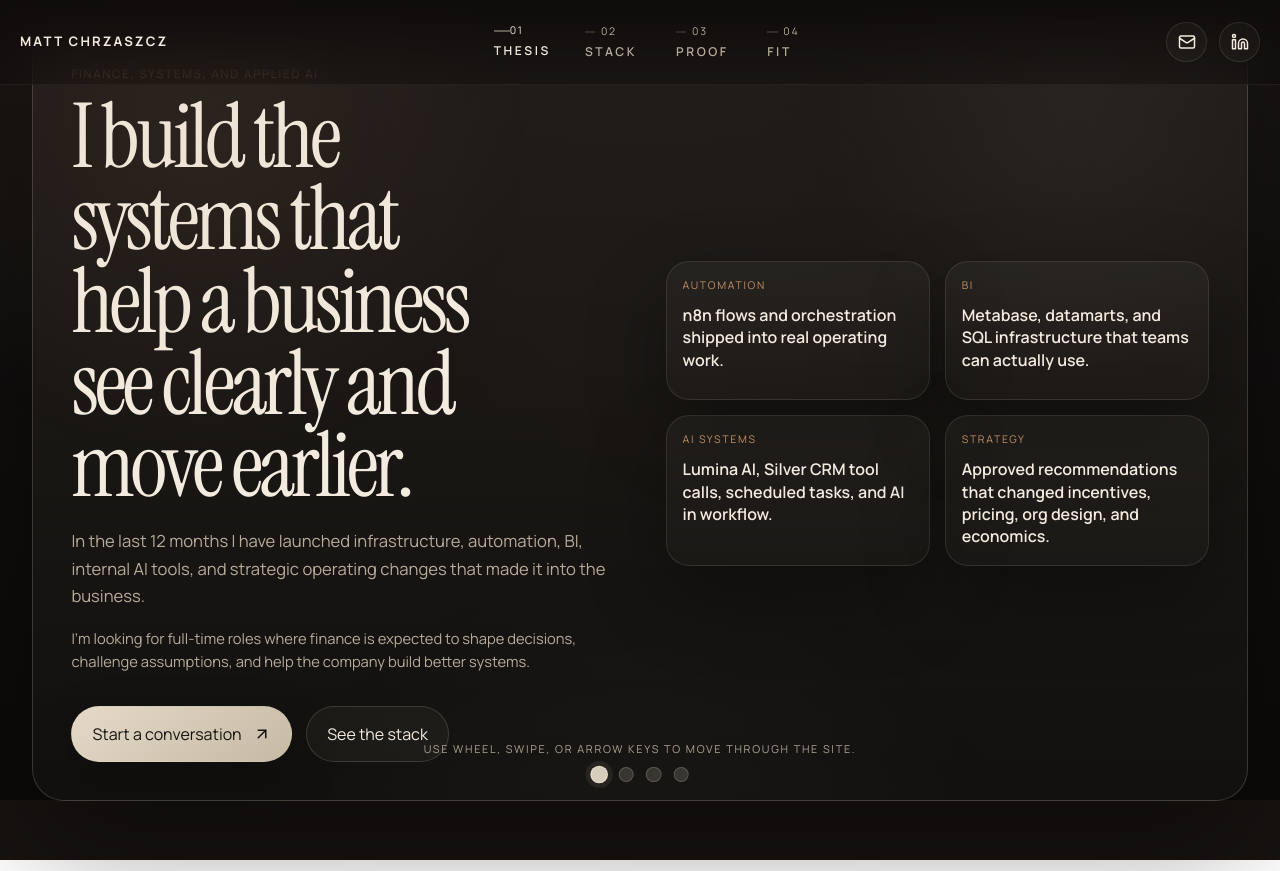
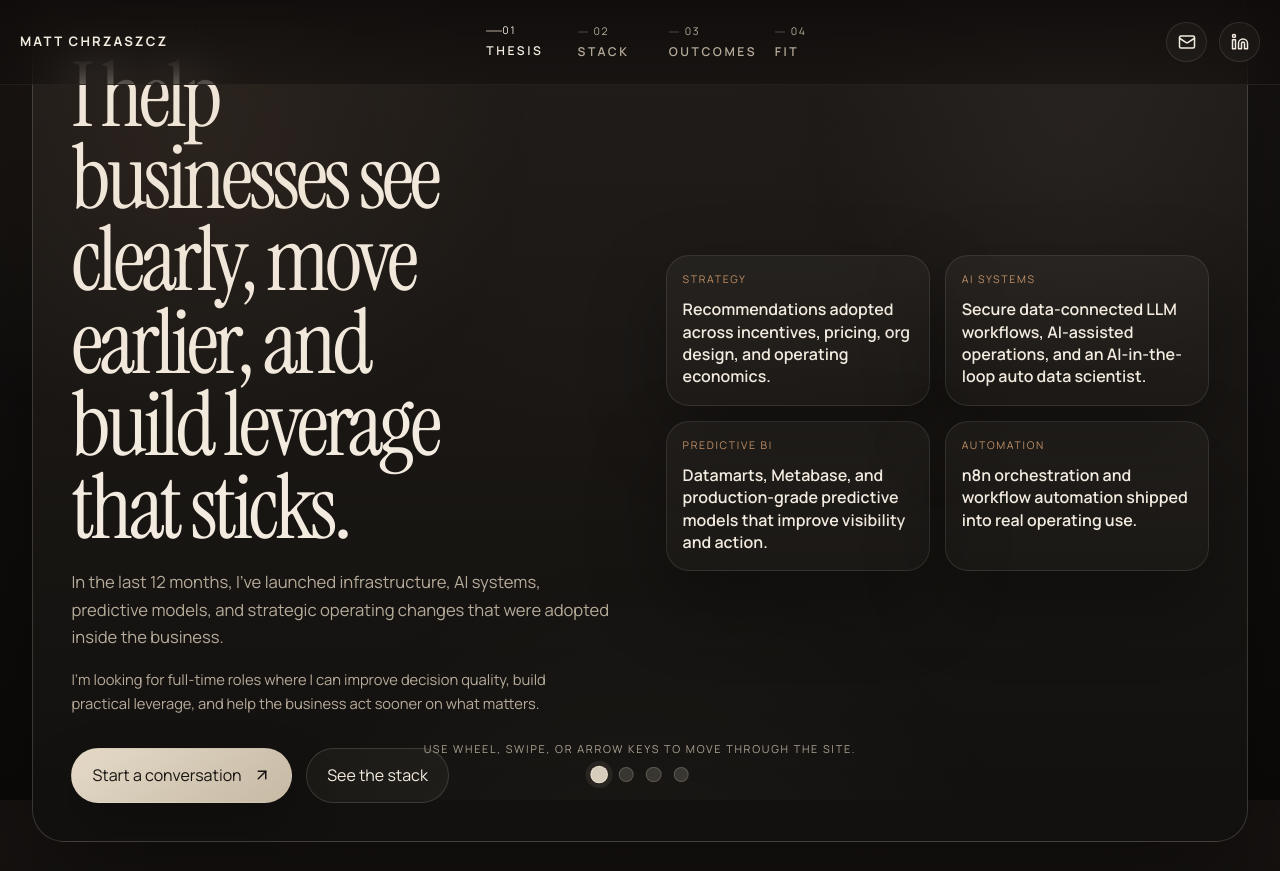
Before and after one commit to omgboom/mattcpa, a React (Create React App) app: page / in a window 1280 px wide. Built offline with nearby package versions, Linux system fonts and the light colour scheme.

Commit message:
almost there.

```diff
--- a/src/Website.js
+++ b/src/Website.js
@@ -4,7 +4,7 @@ import { ArrowUpRight, Linkedin, Mail } from 'lucide-react';
 const stageMeta = [
   { id: 'thesis', navLabel: 'Thesis', step: '01' },
   { id: 'stack', navLabel: 'Stack', step: '02' },
-  { id: 'proof', navLabel: 'Proof', step: '03' },
+  { id: 'proof', navLabel: 'Outcomes', step: '03' },
   { id: 'fit', navLabel: 'Fit', step: '04' },
 ];
 
@@ -28,20 +28,20 @@ const leverageAreas = [
 
 const impactSignals = [
   {
-    value: '12 months',
-    label: 'Built infrastructure, automation, BI, orchestration, and AI tooling instead of stopping at slideware.',
+    value: '01',
+    label: 'Built a CRM-connected AI workflow for the VIP team, which manages roughly 40% of revenue through the top 10% of customers, reducing friction and surfacing retention opportunities.',
   },
   {
-    value: 'Own stack',
-    label: 'Server, n8n, Metabase, Airflow, dbt, SQL datamarts, and the connective layer between them.',
+    value: '02',
+    label: 'Developed predictive models, datamarts, and production BI that improved acquisition and retention marketing by enabling earlier action on customer behavior and campaign performance.',
   },
   {
-    value: 'AI in workflow',
-    label: 'Lumina AI, Silver CRM integrations, scheduled tasks, and an auto data science loop placed directly inside real operations.',
+    value: '03',
+    label: 'Led budgeting and cost control with disciplined financial management, contributing to a 15% reduction in operating expenses and a 50% increase in operating profit versus fiscal 2023.',
   },
   {
-    value: 'Approved',
-    label: 'Strategic recommendations on org design, incentives, pricing, customer support, product leadership, and acquisition economics were adopted.',
+    value: '04',
+    label: 'Found and corrected payment-provider overcharges, recovering $0.5M and securing another $1.5M in savings through lower ongoing fees.',
   },
 ];
 
@@ -65,20 +65,20 @@ const operatingSteps = [
 
 const thesisPoints = [
   {
-    label: 'Automation',
-    text: 'n8n flows and orchestration shipped into real operating work.',
-  },
-  {
-    label: 'BI',
-    text: 'Metabase, datamarts, and SQL infrastructure that teams can actually use.',
+    label: 'Strategy',
+    text: 'Recommendations adopted across incentives, pricing, org design, and operating economics.',
   },
   {
     label: 'AI systems',
-    text: 'Lumina AI, Silver CRM tool calls, scheduled tasks, and AI in workflow.',
+    text: 'Secure data-connected LLM workflows, AI-assisted operations, and an AI-in-the-loop auto data scientist.',
   },
   {
-    label: 'Strategy',
-    text: 'Approved recommendations that changed incentives, pricing, org design, and economics.',
+    label: 'Predictive BI',
+    text: 'Datamarts, Metabase, and production-grade predictive models that improve visibility and action.',
+  },
+  {
+    label: 'Automation',
+    text: 'n8n orchestration and workflow automation shipped into real operating use.',
   },
 ];
 
@@ -244,17 +244,17 @@ const Website = () => {
         <div className="story-card">
           <div className="story-grid">
             <div className="story-lead">
-              <p className="stage-kicker">Finance, systems, and applied AI</p>
+              <p className="stage-kicker">Strategy, systems, and applied AI</p>
               <h1 className="stage-title">
-                I build the systems that help a business see clearly and move earlier.
+                I help businesses see clearly, move earlier, and build leverage that sticks.
               </h1>
               <p className="stage-summary">
-                In the last 12 months I have launched infrastructure, automation, BI, internal AI
-                tools, and strategic operating changes that made it into the business.
+                In the last 12 months, I&apos;ve launched infrastructure, AI systems, predictive
+                models, and strategic operating changes that were adopted inside the business.
               </p>
               <p className="stage-note">
-                I&apos;m looking for full-time roles where finance is expected to shape decisions,
-                challenge assumptions, and help the company build better systems.
+                I&apos;m looking for full-time roles where I can improve decision quality, build
+                practical leverage, and help the business act sooner on what matters.
               </p>
               <div className="stage-actions">
                 <a className="button-primary" href={`mailto:${contactEmail}`}>
@@ -326,13 +326,13 @@ const Website = () => {
         <div className="story-card">
           <div className="story-grid">
             <div className="story-lead">
-              <p className="stage-kicker">Proof of range</p>
+              <p className="stage-kicker">Selected outcomes</p>
               <h2 className="stage-title">
-                The pattern is simple: build the system, then improve the business through it.
+                The work matters when it changes how the business operates.
               </h2>
               <p className="stage-summary">
-                The work spans technical delivery and commercial judgment, because the bottleneck is
-                rarely confined to one function.
+                The pattern is consistent: find the bottleneck, design the mechanism, and improve
+                the outcome.
               </p>
             </div>
 
@@ -360,10 +360,13 @@ const Website = () => {
               The best fit is a company that wants one person who can build and challenge.
             </h2>
             <p className="stage-summary">
+              My work tends to follow the same pattern: find the bottleneck, design the mechanism,
+              improve decision quality, and create leverage that sticks.
+            </p>
+            <p className="stage-note">
               I&apos;m looking for an in-house role where I can keep building systems, influence the
               operating model, and raise the quality of decisions across the business.
             </p>
-            <p className="stage-note">Open to full-time opportunities.</p>
             <div className="stage-actions">
               <a className="button-primary" href={`mailto:${contactEmail}`}>
                 <Mail size={18} strokeWidth={2} />
```
Also changed, not shown: 2 other files (tests, documents, lock files or other folders).
